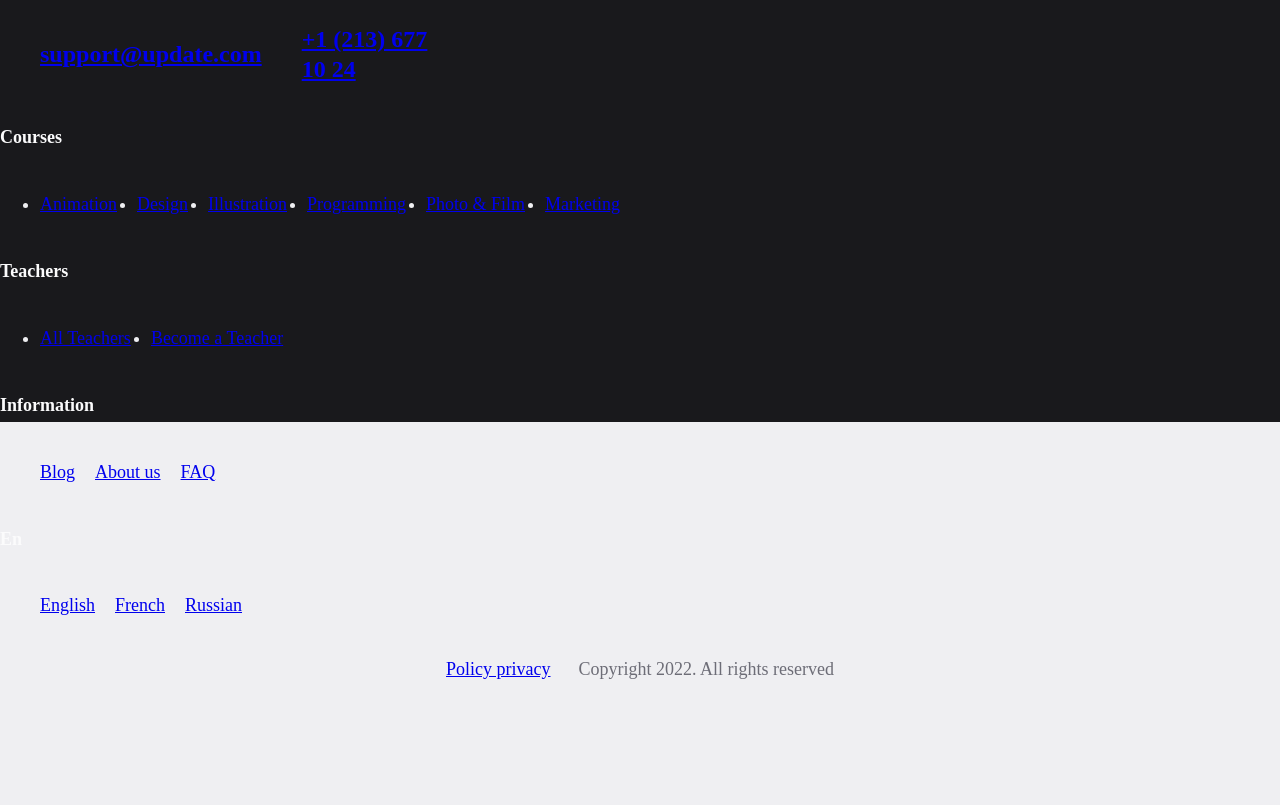
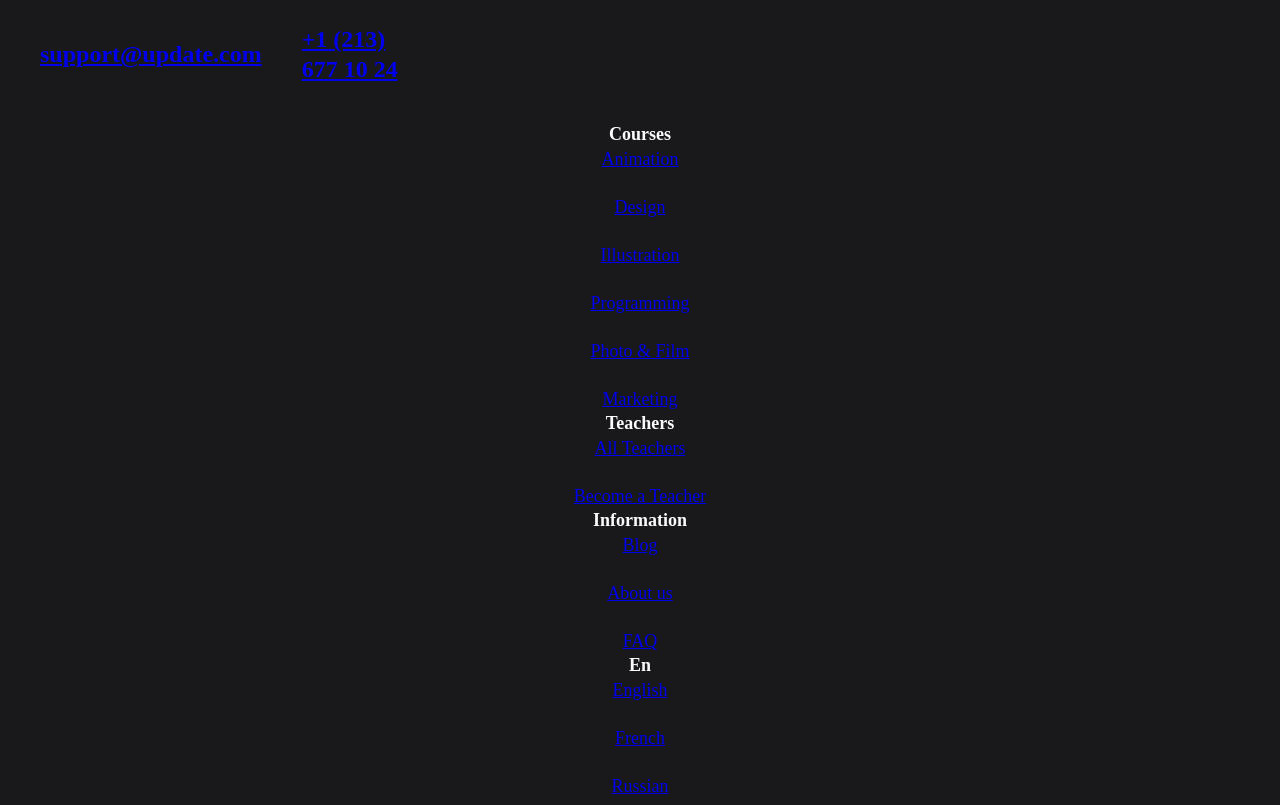
Before and after one commit to mykolazaitsew/hillelcourse, a plain HTML site: page index.html in a window 1280 px wide. Shown: the part 2504-3309 px from the top of the page. Before the commit the page ends 3205 px from the top, so only its background shows below. Drawn offline with Linux system fonts and the light colour scheme.

Commit message:
i think site done 100%

```diff
--- a/index.html
+++ b/index.html
@@ -229,7 +229,7 @@
         </div>
     </div>
         <div class="sitemap">
-    <h6 class="sitemap__title">
+    <h6 class="sitemap__title" id="courses__title">
     Courses
     </h6>
     <ul class="sitemap__list">
@@ -266,7 +266,7 @@
     </ul>
         </div>
         <div class="sitemap">
-            <h6 class="sitemap__title">
+            <h6 class="sitemap__title" id="teachers__title">
                 Teachers
             </h6>
             <ul class="sitemap__list">
@@ -283,7 +283,7 @@
             </ul>
                 </div>
                 <div class="sitemap">
-                    <h6 class="sitemap__title">
+                    <h6 class="sitemap__title" id="information__title">
                         Information
                 </h6>
                     <ul class="sitemap__list">
@@ -305,7 +305,7 @@
                     </ul>
                         </div>
                         <div class="sitemap">
-                            <h6 class="sitemap__title">
+                            <h6 class="sitemap__title" id="en__title">
                                 En
                         </h6>
                             <ul class="sitemap__list">
--- a/style.css
+++ b/style.css
@@ -338,22 +338,51 @@
         padding: 12px 37px;
     }
     .info{
-        background: url(img/BlackRectangle.png) no-repeat;
+        background: url(img/BlackRectangle.png);
     }
+
     .info__logo{
         font-weight: 800px;
         font-size: 18px;
         line-height: 21px;
         color: #FBFBFC;
+        justify-content: center;
     }
     .privacy__police{
         justify-content: center;
-        gap: 28px;
         font-weight: 400px;
         font-size: 18px;
         line-height: 28px;
         color: #6D6D77;
+        gap: 28px;
     }
-    .info__block{
-        display: block;
-    }
+    .info__block {
+        display: flex;
+        flex-direction: column;
+        align-items: center;
+      }
+
+      .sitemap__list {
+        align-items: center;
+        list-style: none;
+        padding: 0px;
+        margin: 0px;
+        flex-direction: column;
+        font-weight: 400px;
+        font-size: 18px;
+        line-height: 28px;
+        color: #EFEFF2;
+
+      }
+
+      .sitemap__title {
+        font-weight: 600px;
+        font-size: 18px;
+        line-height: 21px;
+        align-items: center;
+        list-style: none;
+        padding: 0px;
+        margin: 0px;
+        flex-direction: column;
+
+      }
```
